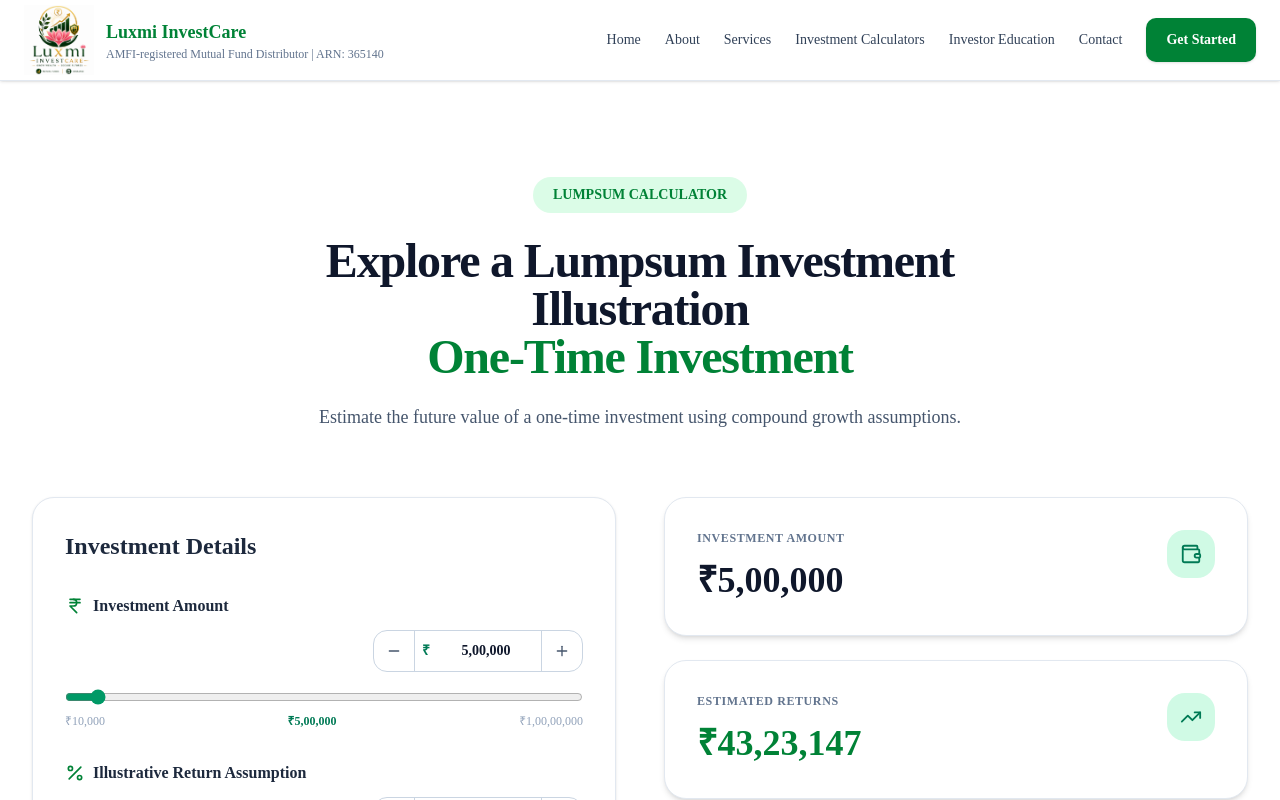
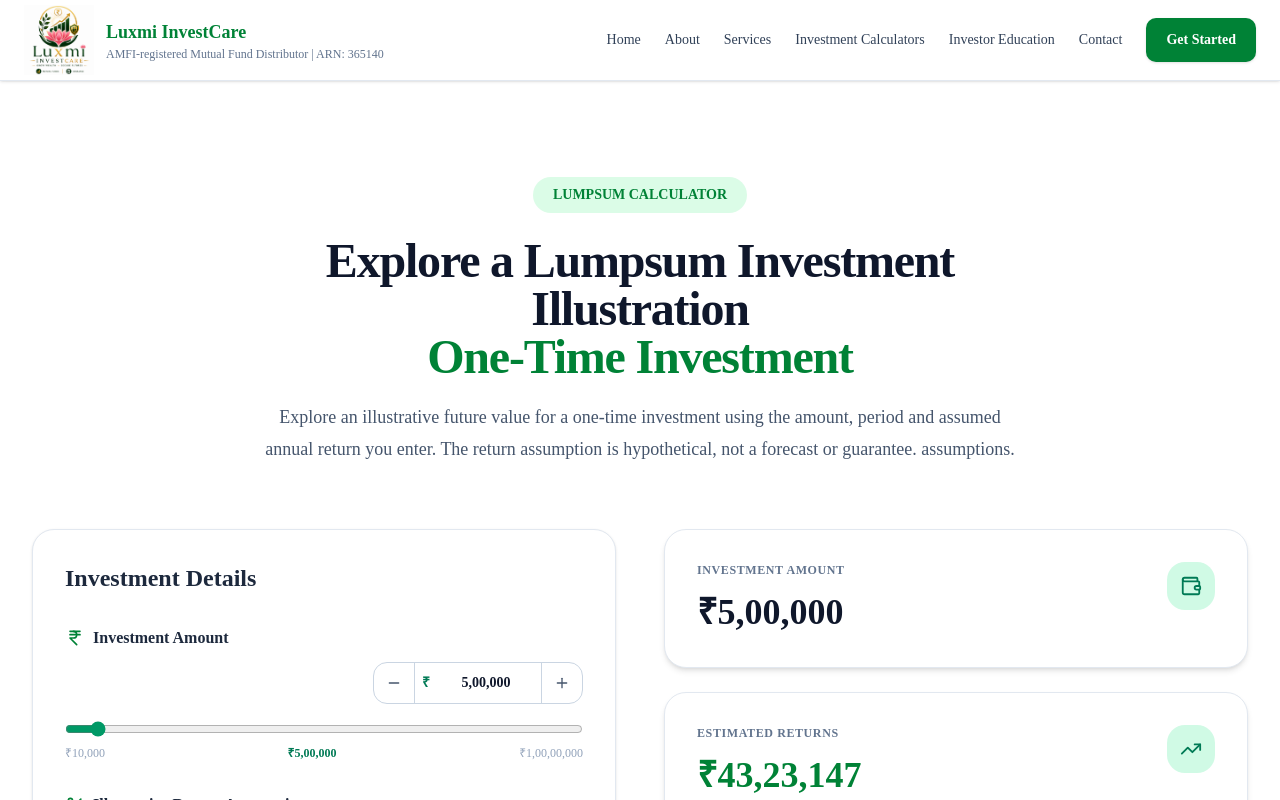
Before and after one commit to shivpawan007/LuxmiInvestCare, a Next.js app: page /calculators/lumpsum in a window 1280 px wide. Shown: the top 800 px of the page. Built offline with nearby package versions, Linux system fonts and the light colour scheme.

Commit message:
Clarify one-time investment calculator assumptions

```diff
--- a/components/calculators/LumpsumCalculator.tsx
+++ b/components/calculators/LumpsumCalculator.tsx
@@ -110,8 +110,7 @@ export default function LumpsumCalculator() {
                     </h1>
 
                     <p className="section-subtitle">
-                        Estimate the future value of a one-time
-                        investment using compound growth
+                        Explore an illustrative future value for a one-time investment using the amount, period and assumed annual return you enter. The return assumption is hypothetical, not a forecast or guarantee.
                         assumptions.
                     </p>
 
@@ -386,7 +385,7 @@ export default function LumpsumCalculator() {
                 <div className="mt-10 rounded-2xl border border-slate-200 bg-slate-50 p-6">
                     <h3 className="mb-3 text-lg font-bold text-slate-900">Investor Education Disclaimer</h3>
                     <p className="mb-4 text-sm leading-7 text-slate-600">
-                        This calculator is an educational illustration based on the assumptions entered by the user. Actual investment outcomes may differ.
+                        Illustration only: this calculation assumes a one-time investment and the selected annual return and period. The return assumption is hypothetical, not a forecast or guarantee. Actual investment outcomes may differ.
                     </p>
                     <MutualFundRiskWarning />
                 </div>
```
